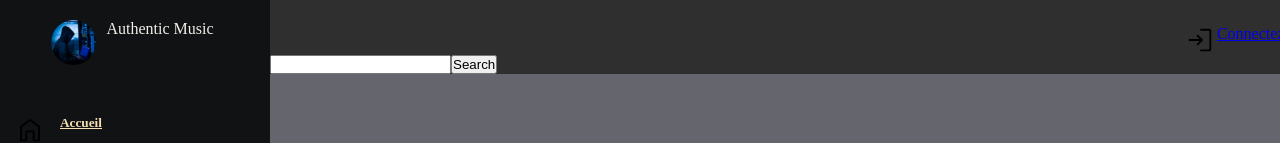
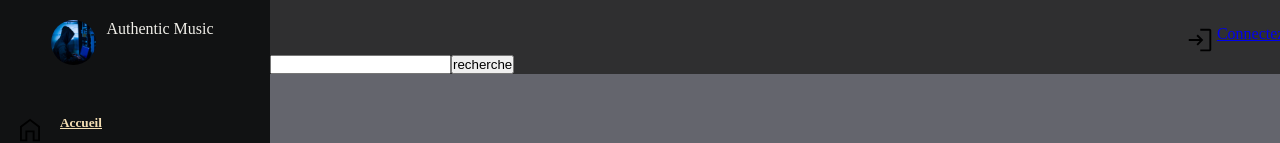
Before and after one commit to Bonheur93/Streaming-App, a React (Vite) app: page / in a window 1280 px wide. Shown: the top 143 px of the page. Built offline with nearby package versions, Linux system fonts and the light colour scheme.

Commit message:
Style review

```diff
--- a/src/components/Body.jsx
+++ b/src/components/Body.jsx
@@ -63,7 +63,15 @@ function Body() {
                     <div className="imgIframe">
                         <>
                             <img className="ImgArtist" width={250} src={artist.album.images[0].url} alt="" />
-                            <iframe style={{ borderRadius: "12px" }} src={`https://open.spotify.com/embed/album/${artist.album.id}?utm_source=generator`} width="100%" height="100%" frameBorder="0" allowFullScreen="" allow="autoplay; clipboard-write; encrypted-media; fullscreen; picture-in-picture" loading="lazy"></iframe>
+                            <iframe style={{ borderRadius: "12px" }} src={`https://open.spotify.com/embed/album/${artist.album.id}?utm_source=generator`}
+                            width="100%"
+                            height="100%"
+                            frameBorder="0"
+                            allowFullScreen=""
+                            allow="autoplay; clipboard-write; encrypted-media; fullscreen; picture-in-picture"
+                            loading="lazy">
+
+                            </iframe>
 
                         </>
                     </div>
@@ -85,7 +93,7 @@ function Body() {
     const renderPlaylist = () => {
         return artists.map(artist => (
             <div key={artist.id}>
-                {artist.images.length ? <img width={150} src={artist.images[0].url} alt="" /> : <div>No Image</div>}
+                {artist.images.length ? <img width={100} src={artist.images[0].url} alt="" /> : <div>No Image</div>}
             </div>
         ))
     }
@@ -128,7 +136,7 @@ function Body() {
                 <form className="form" onSubmit={searchArtists}>
                     <div className="partieHeader">
                         <input type="text" onChange={e => setSearchKey(e.target.value)} />
-                        <button type={"submit"}>Search</button>
+                        <button type={"submit"}>recherche</button>
                     </div>
 
                     <div className="ContainerArtistes">
@@ -138,10 +146,18 @@ function Body() {
                     </div>
 
 
-
                 </form>
 
             </div>
+
+            {/* <div className="footer">
+                <div>
+                    <img className="library" src="skip_previous.svg" alt="" />
+                    <img className="library" src="play_circle.svg" alt="" />
+                    <img className="library" src="skip_next.svg" alt="" />
+                </div>
+
+            </div> */}
 
         </div>
 
--- a/src/components/Login.jsx
+++ b/src/components/Login.jsx
@@ -1,16 +1,17 @@
 import React, { useState } from "react";
 import { GoogleLogin, GoogleLogout } from 'react-google-login';
+import Body from "./Body";
 
 function Login() {
 
 
     const clientId = "840596917270-gr97pl94hlultfofenh6o5lkt6ml33fr.apps.googleusercontent.com";
 
-    const [showLoginButton, setShowLoginButton]= useState(true);
+    const [showLoginButton, setShowLoginButton] = useState(true);
     const [showLogoutButton, setShowLogoutButton] = useState(false)
 
 
-    const onLoginSuccess = (res) =>{
+    const onLoginSuccess = (res) => {
         console.log("Login Success:", res.profilObj);
         setShowLoginButton(false);
         setShowLogoutButton(true)
@@ -20,7 +21,7 @@ function Login() {
         console.log('Login Failed:', res);
     }
 
-    const onSignoutSuccess =() =>{
+    const onSignoutSuccess = () => {
         alert("you have been loger out sucessfully")
         setShowLoginButton(true);
         setShowLogoutButton(false);
@@ -31,23 +32,29 @@ function Login() {
         <div>
             {showLoginButton ?
                 <GoogleLogin
-                clientId= {clientId}
+                    clientId={clientId}
                     buttonText="Login with a google account"
                     onSuccess={onLoginSuccess}
                     onFailure={onFailureSuccess}
                     cookiePolicy={'single_host_origin'}
-            />: null
+                /> : null
             }
 
             {showLogoutButton ?
                 <GoogleLogout
-                clientId= {clientId}
+                    clientId={clientId}
                     buttonText="Logout"
                     onLogoutSuccess={onSignoutSuccess}
                 >
                 </GoogleLogout> : null
             }
 
+            <div className="connectToSpotify" >
+                <img className="library" src="login.svg" alt="" />
+                <a href={`${AUTH_ENDPOINT}?client_id=${CLIENT_ID}&redirect_uri=${REDIRECT_URI}&response_type=${RESPONSE_TYPE}`}>Connectez-vous</a>
+
+            </div>
+
         </div>
     )
 
```
Lines whose indentation alone changed are shown as unchanged.
